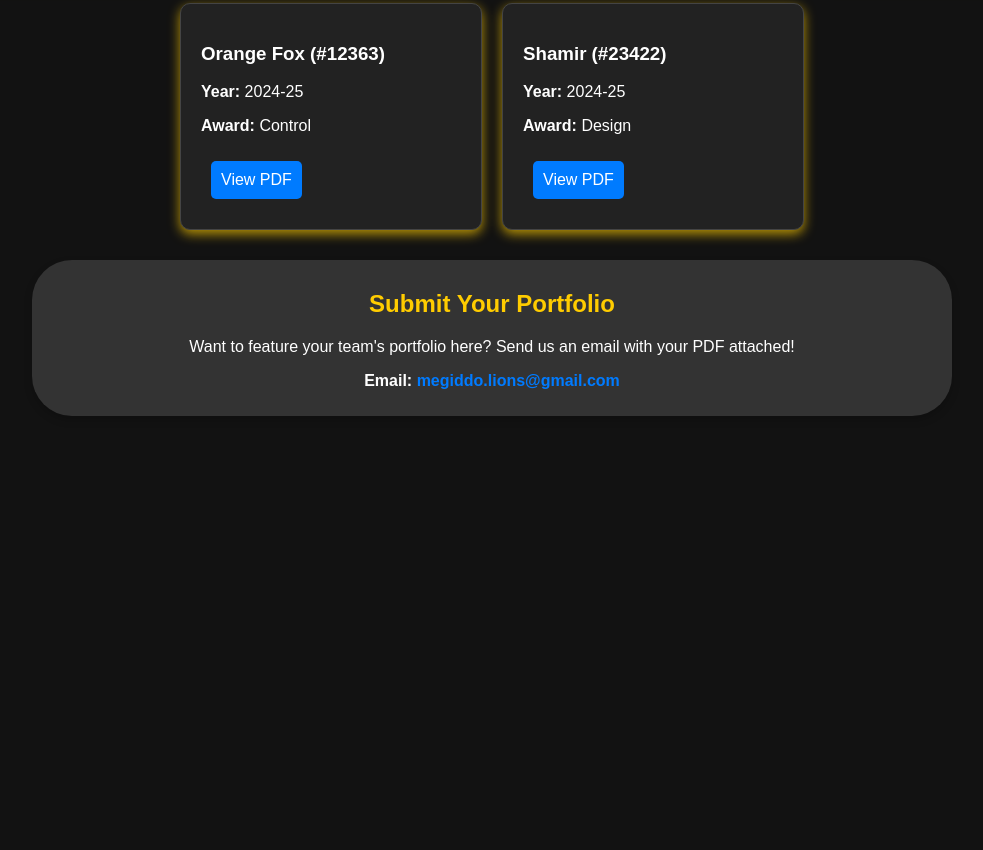
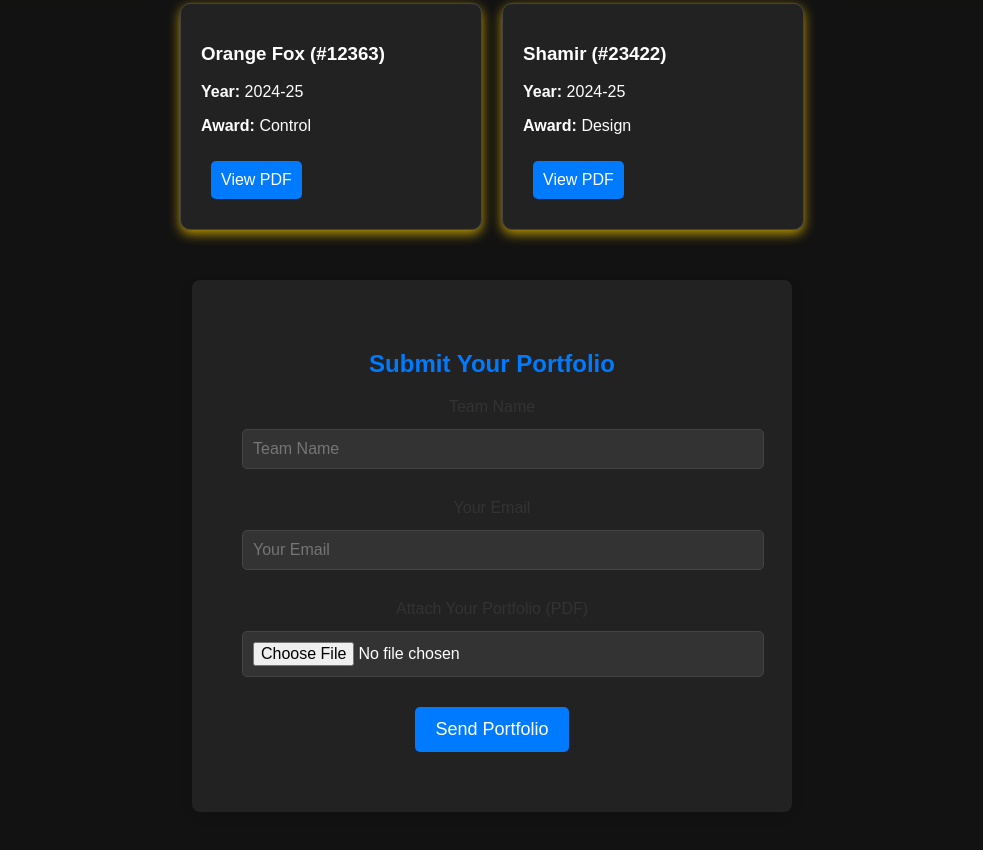
Before and after one commit to yoav33333/protfoliosWebsite, a website: page index.html in a window 1280 px wide. Shown: the part 762-1612 px from the top of the page, without its empty margins (148-1131 px from the left). Before the commit the page ends 1208 px from the top, so only its background shows below. Drawn offline with Linux system fonts and the light colour scheme.

Commit message:
maybe works?

```diff
--- a/index.html
+++ b/index.html
@@ -44,11 +44,21 @@
             <iframe id="pdf-viewer"></iframe>
         </div>
     </div>
-    <div class="contact-container">
-        <h2>Submit Your Portfolio</h2>
-        <p>Want to feature your team's portfolio here? Send us an email with your PDF attached!</p>
-        <p><strong>Email:</strong> <a href="mailto:megiddo.lions@gmail.com">megiddo.lions@gmail.com</a></p>
-    </div>
+
+<form name="portfolio-submission" method="POST" netlify class="portfolio-form">
+    <h2>Submit Your Portfolio</h2>
+    <label for="team">Team Name</label>
+    <input type="text" name="team" placeholder="Team Name" required><br>
+
+    <label for="email">Your Email</label>
+    <input type="email" name="email" placeholder="Your Email" required><br>
+
+    <label for="attachment">Attach Your Portfolio (PDF)</label>
+    <input type="file" name="attachment" accept=".pdf" required><br>
+
+    <button type="submit">Send Portfolio</button>
+</form>
+
 
     <script src="static/script.js"></script>
 </body>
--- a/static/style.css
+++ b/static/style.css
@@ -192,3 +192,106 @@ body.modal-open {
 .contact-container a:hover {
     text-decoration: underline;
 }
+/* General Form Styling */
+.portfolio-form {
+    background-color: var(--bg-color);
+    max-width: 500px;
+    margin: 50px auto;
+    padding: 50px;
+    border-radius: 8px;
+    box-shadow: 0 4px 12px rgba(0, 0, 0, 0.1);
+    text-align: center;
+    color: var(--text-color);
+}
+
+.portfolio-form h2 {
+    font-size: 24px;
+    margin-bottom: 20px;
+    color: var(--primary-color);
+}
+
+.portfolio-form label {
+    display: block;
+    margin: 10px 0 5px;
+    font-size: 16px;
+    color: var(--text-color);
+}
+
+.portfolio-form input[type="text"],
+.portfolio-form input[type="email"],
+.portfolio-form input[type="file"] {
+    width: 100%;
+    padding: 10px;
+    margin: 8px 0 20px;
+    border-radius: 5px;
+    border: 1px solid #ccc;
+    font-size: 16px;
+    background-color: var(--input-bg);
+    color: var(--text-color);
+}
+
+.portfolio-form input[type="file"] {
+    background-color: var(--input-bg);
+    border: 1px solid #ccc;
+}
+
+/* Button Styling */
+.portfolio-form button {
+    padding: 12px 20px;
+    font-size: 18px;
+    background-color: var(--primary-color);
+    color: var(--button-text-color);
+    border: none;
+    border-radius: 5px;
+    cursor: pointer;
+    transition: background-color 0.3s;
+}
+
+.portfolio-form button:hover {
+    background-color: var(--hover-color);
+}
+
+/* Light/Dark Mode Variables */
+:root {
+    --bg-color: #fff;
+    --text-color: #333;
+    --primary-color: #007bff;
+    --button-text-color: #fff;
+    --input-bg: #f9f9f9;
+    --hover-color: #0056b3;
+}
+
+/* Dark Mode Styles */
+body.dark .portfolio-form {
+    background-color: #222;
+    color: #fff;
+}
+
+body.dark .portfolio-form input[type="text"],
+body.dark .portfolio-form input[type="email"],
+body.dark .portfolio-form input[type="file"] {
+    background-color: #333;
+    color: #fff;
+    border: 1px solid #444;
+}
+
+body.dark .portfolio-form button {
+    background-color: #007bff;
+    color: #fff;
+}
+
+body.dark .portfolio-form button:hover {
+    background-color: #0056b3;
+}
+
+/* Responsive Design */
+@media (max-width: 600px) {
+    .portfolio-form {
+        width: 90%;
+        padding: 15px;
+    }
+
+    .portfolio-form button {
+        width: 100%;
+    }
+}
```
Also changed, not shown: netlify/functions/submitForm.js (added, +40 -0 lines), package.json (added, +17 -0 lines), 1 other file.
